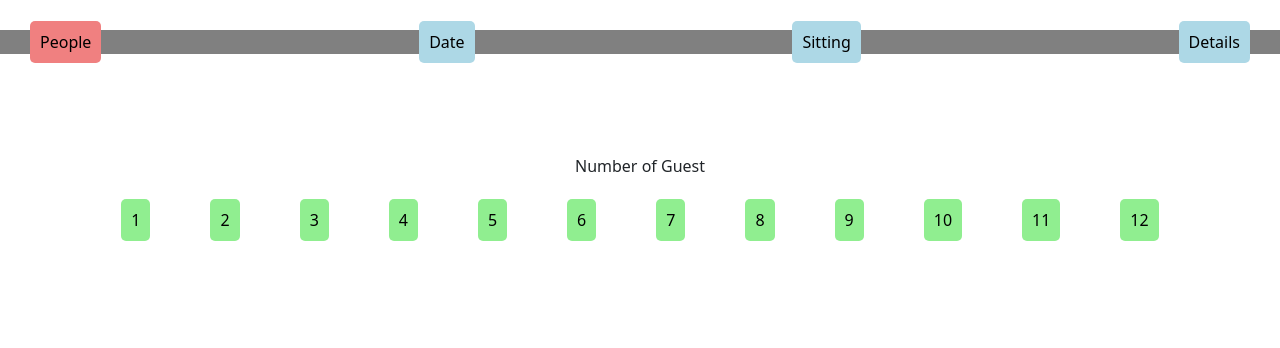
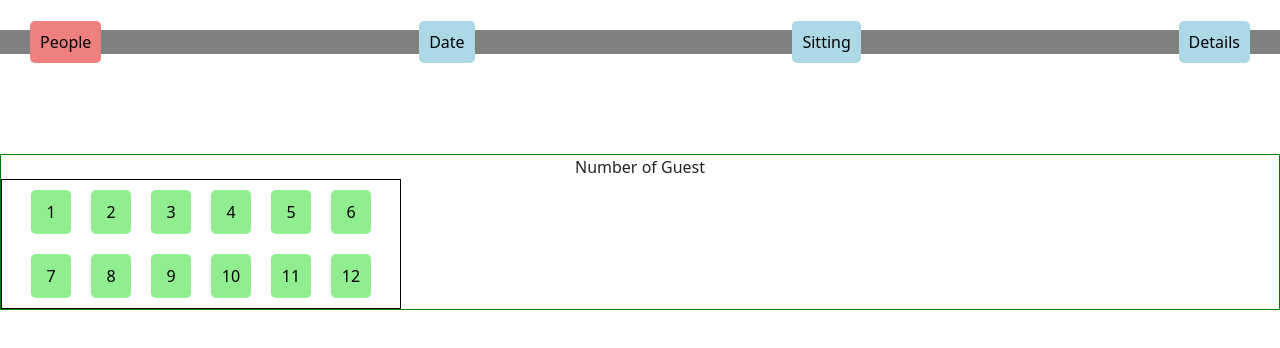
Before and after one commit to Josh8011/reservation, a React (Create React App) app: page / in a window 1280 px wide. Shown: the top 348 px of the page. Built offline with nearby package versions, Linux system fonts and the light colour scheme; no server answers.

Commit message:
wraped people / Added functionaity to btns

```diff
--- a/src/Components/Css/PeopleSelectionLink.css
+++ b/src/Components/Css/PeopleSelectionLink.css
@@ -1,15 +1,16 @@
 .PeopleSelectionLink{
     background-color: lightgreen;
     color: Black;
-    margin: 30px;
+    margin: 10px;
     padding: 10px;
+    width: 40px;
     border-radius: 5px;
     text-decoration: none;
 }
 .PeopleSelectionLink:hover{
     background-color: darkgreen;
     color: Black;
-    margin: 30px;
+    margin: 10px;
     padding: 10px;
     border-radius: 5px;
     text-decoration: none;
--- a/src/pages/Css/People.css
+++ b/src/pages/Css/People.css
@@ -2,8 +2,14 @@
     margin-top: 100px;
     align-items: center;
     justify-content: center;
-
+    border: green 1px solid;
+    text-align: center;
 }
 .PeopleSelectionContainer{
-    padding-top: 30px;
+    display: flex;
+    border: black 1px solid;
+    width: 400px;
+    justify-content: center;
+    align-items: center;
+    flex-wrap: wrap;
 }
```
Also changed, not shown: 1 other file (tests, documents, lock files or other folders).
